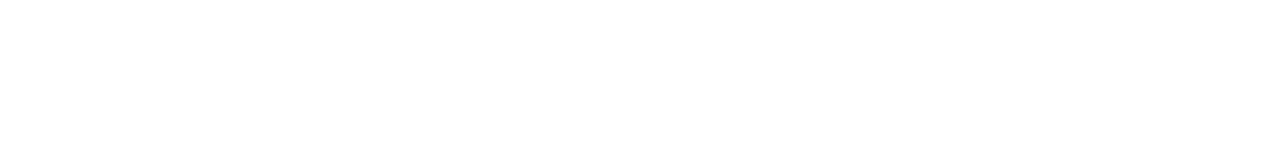
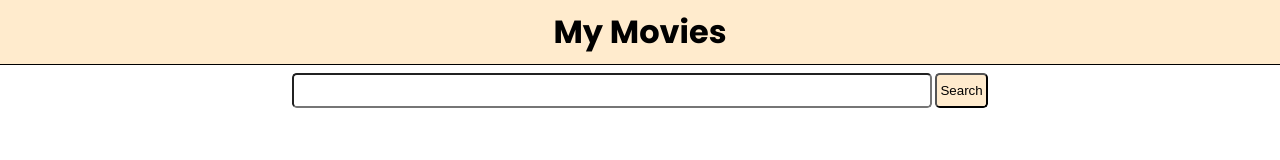
Before and after one commit to sandyhabala/Final-DrillMovie, a plain HTML site: page index.html in a window 1280 px wide. Drawn offline with Linux system fonts and the light colour scheme.

Commit message:
add header and search ui

```diff
--- a/index.html
+++ b/index.html
@@ -3,7 +3,19 @@
   <head>
     <meta charset="UTF-8" />
     <meta name="viewport" content="width=device-width, initial-scale=1.0" />
+    <link rel="stylesheet" href="styles.css" />
     <title>Document</title>
   </head>
-  <body></body>
+  <body>
+    <header>
+      <h1>My Movies</h1>
+    </header>
+    <div>
+      <form class="search-form">
+        <input type="text" />
+        <button type="submit">Search</button>
+      </form>
+    </div>
+    <script src="index.js"></script>
+  </body>
 </html>
--- a/styles.css
+++ b/styles.css
@@ -0,0 +1,39 @@
+@import url("https://fonts.googleapis.com/css2?family=Poppins:ital,wght@0,100;0,200;0,300;0,400;0,500;0,600;0,700;0,800;0,900;1,100;1,200;1,300;1,400;1,500;1,600;1,700;1,800;1,900&display=swap");
+
+* {
+  padding: 0;
+  margin: 0;
+  box-sizing: border-box;
+}
+
+body {
+  font-family: "Poppins";
+}
+
+header {
+  padding: 0.5rem;
+  background-color: blanchedalmond;
+  border-bottom: 1px solid black;
+  text-align: center;
+}
+
+.search-form {
+  margin-top: 0.5rem;
+  width: 100%;
+  display: flex;
+  justify-content: center;
+  gap: 0.2rem;
+}
+
+.search-form input {
+  width: 100%;
+  max-width: 50%;
+  padding: 0.5rem;
+  border-radius: 0.3rem;
+}
+
+.search-form button {
+  background-color: blanchedalmond;
+  padding: 0.2rem;
+  border-radius: 0.3rem;
+}
```
